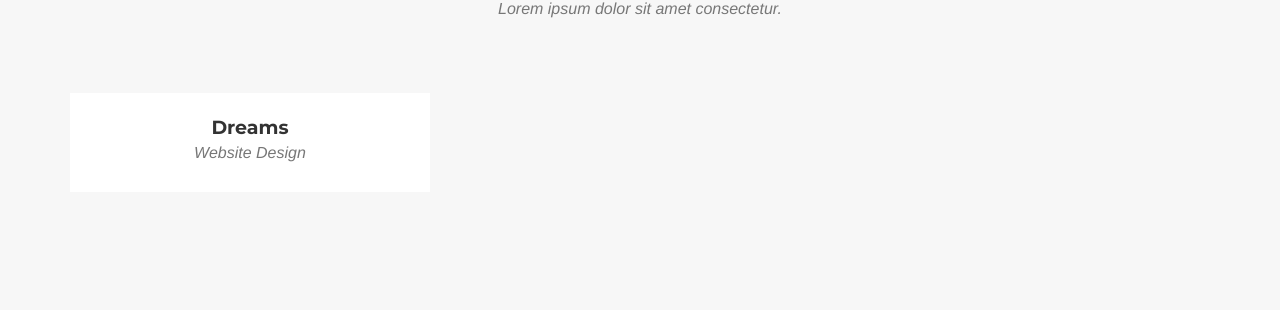
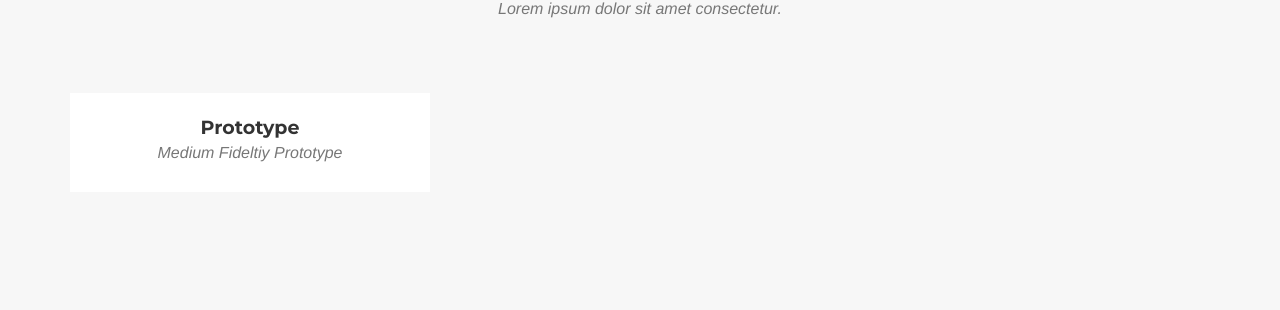
Before and after one commit to stranger-uos/stranger-uos.github.io, a Jekyll site: the page built from _posts/2014-07-18-project-1.markdown, in a window 1280 px wide and 900 px high, scrolled down 1616 px. Shown: the part 144-454 px from the top of the window. Built offline with Jekyll 4.4.1, drawn with Linux system fonts in a browser that asks for light colours; some web fonts are replaced; some of the changed lines change nothing that is shown.

Commit message:
Medium Fidelity 프로토타입 설명 추가

```diff
--- a/_includes/modals.html
+++ b/_includes/modals.html
@@ -17,18 +17,10 @@
                             <img src="img/portfolio/{{ post.img }}" class="img-responsive img-centered" alt="{{ post.alt }}">
                             <p>{{ post.description }}</p>
                             <ul class="list-inline item-details">
-                                <li>Client:
-                                    <strong><a href="http://startbootstrap.com">{{ post.client }}</a>
-                                    </strong>
+                                <li>Date:
+                                    <strong>{{ post.project-date }}</strong>
                                 </li>
-                                <li>Date:
-                                    <strong><a href="http://startbootstrap.com">{{ post.project-date }}</a>
-                                    </strong>
-                                </li>
-                                <li>Service:
-                                    <strong><a href="http://startbootstrap.com">{{ post.category }}</a>
-                                    </strong>
-                                </li>
+                                <li><strong><a target="_blank" href={{post.readme-link}}>Github</a></strong></li>
                             </ul>
                             <button type="button" class="btn btn-default" data-dismiss="modal"><i class="fa fa-times"></i> Close</button>
                         </div>
--- a/_posts/2014-07-18-project-1.markdown
+++ b/_posts/2014-07-18-project-1.markdown
@@ -1,15 +1,14 @@
 ---
-title: Dreams
-subtitle: Website Design
+title: Prototype
+subtitle: Medium Fideltiy Prototype
 layout: default
 modal-id: 1
-date: 2014-07-18
-img: dreams.png
-thumbnail: dreams-thumbnail.png
+date: 2019-11-17
+img: post_medium_fi.jpg
+thumbnail: post_medium_fi.jpg
 alt: image-alt
-project-date: April 2014
-client: Start Bootstrap
-category: Web Development
-description: Lorem ipsum dolor sit amet, usu cu alterum nominavi lobortis. At duo novum diceret. Tantas apeirian vix et, usu sanctus postulant inciderint ut, populo diceret necessitatibus in vim. Cu eum dicam feugiat noluisse.
-
+project-date: November 2019
+category: App prototype
+description: 저기요 서비스의 Medium Fidelity 프로토타입입니다. 저기요는 외국에서의 생활을 처음 시작하는 사람들이 잘못 또는 오래된 정보로 인해 겪는 문제를 해결하고자 기획하게 되었습니다.
+readme-link: https://github.com/stranger-uos/stranger-uos.github.io/blob/master/README.md
 ---
```
Also changed, not shown: img/portfolio/post_medium_fi.jpg (added), 3 other files.
